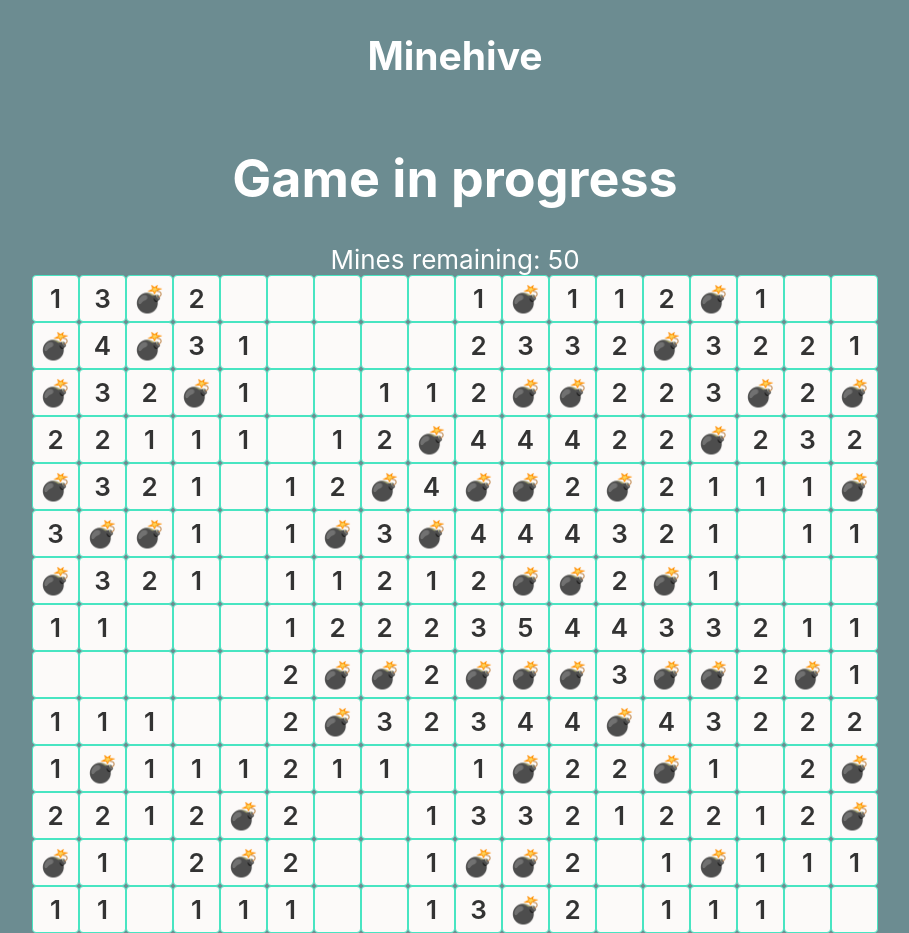
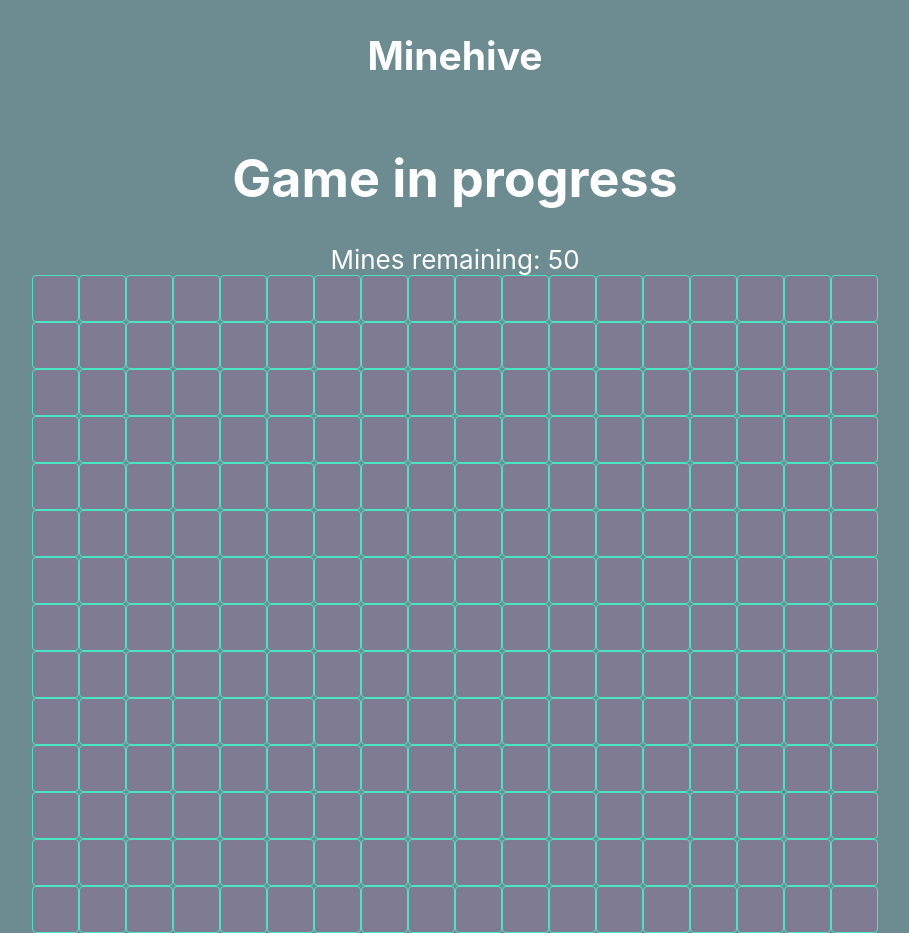
Before and after one commit to KevinKhau/minehive, a React (Create React App) app: page / in a window 1280 px wide. Shown: the whole page, without its empty margins (185-1094 px from the left). Built offline with nearby package versions, Linux system fonts and the light colour scheme.

Commit message:
Handle simple clicks: solo cell reveal and flag toggling

```diff
--- a/src/components/Board/Board.tsx
+++ b/src/components/Board/Board.tsx
@@ -16,7 +16,7 @@ const Board = ({width, height, mines}: BoardProps) => {
 
     const [data, setData] = useState<CellData[][]>(initBoard());
     const [status, setStatus] = useState('Game in progress');
-    const [mineCount, setMineCount] = useState(mines)
+    const [mineCount, setMineCount] = useState(mines);
 
     function initBoard() {
         const boardData: CellData[][] = [];
@@ -86,10 +86,39 @@ const Board = ({width, height, mines}: BoardProps) => {
         </div>
     );
 
+    function handleCellClick(cell: CellData) {
+        if (cell.isRevealed || cell.isFlagged)    return;
+        cell.isFlagged = false;
+        cell.isRevealed = true;
+        setData(data.map(row => row));
+    }
+
+    function handleContextMenu(event: React.MouseEvent<Element, MouseEvent>, cell: CellData) {
+        event.preventDefault();
+        if (cell.isRevealed)    return;
+        toggleFlag(cell);
+    }
+
+    function toggleFlag(cell: CellData) {
+        if (cell.isFlagged) {
+            cell.isFlagged = false;
+            setMineCount(mineCount + 1);
+        } else {
+            cell.isFlagged = true;
+            setMineCount(mineCount - 1);
+        }
+
+        setData(data.map(row => row));
+    }
+
     function renderBoard() {
         return data.map(row =>
             row.map(item =>
-                <Cell key={item.x * row.length + item.y} value={item}/>
+                <Cell key={item.x * row.length + item.y}
+                      value={item}
+                      onClick={() => handleCellClick(item)}
+                      onContextMenu={(event) => handleContextMenu(event, item)}
+                />
             ).concat(<div key={'joint' + row} className='clear'/>));
     }
 }
--- a/src/components/Cell/Cell.tsx
+++ b/src/components/Cell/Cell.tsx
@@ -1,16 +1,18 @@
-import React from 'react';
+import React, {MouseEventHandler} from 'react';
 import {CellData} from "../../common/types";
 
 interface CellProps {
     value: CellData;
+    onClick: MouseEventHandler;
+    onContextMenu: MouseEventHandler;
 }
 
-const Cell = ({value}: CellProps) => {
+const Cell = ({value, onClick, onContextMenu}: CellProps) => {
 
     const getValue = () => {
-        // if (!value.isRevealed) {
-        //     return value.isFlagged ? "🚩" : null;
-        // }
+        if (!value.isRevealed) {
+            return value.isFlagged ? "🚩" : null;
+        }
         if (value.isMine) {
             return "💣";
         }
@@ -20,9 +22,13 @@ const Cell = ({value}: CellProps) => {
         return value.neighbor;
     }
 
-    const className = `cell${value.isRevealed ? "" : " /*hidden*/"}${value.isMine ? " is-mine" : ""}${value.isFlagged ? " is-flag" : ""}`
+    const className = () => 'cell' +
+        (value.isRevealed ? '' : ' hidden') +
+        (value.isMine ? ' is-mine' : '') +
+        (value.isFlagged ? ' is-flag' : '');
+
     return (
-        <div className={className}>
+        <div className={className()} onClick={onClick} onContextMenu={onContextMenu}>
             {getValue()}
         </div>
     );
```
